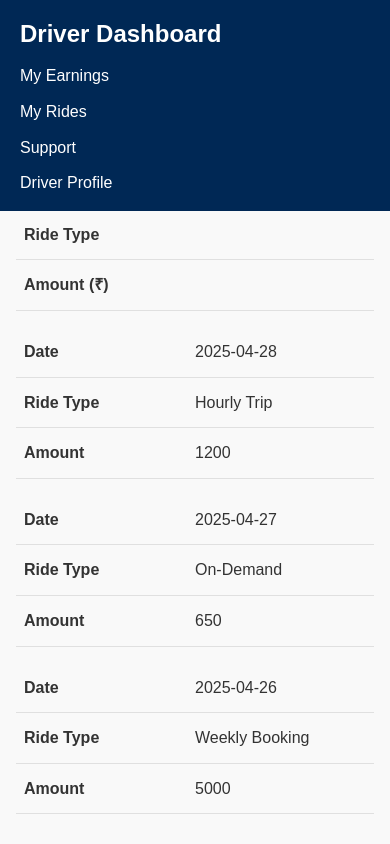
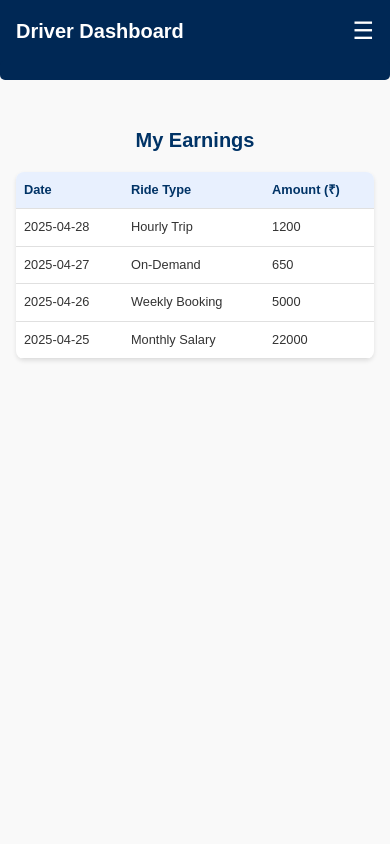
Before and after one commit to ayushmishra25/Tours-and-Travels, a React (Vite) app in the folder Frontend/: page /earnings in a window 390 px wide. Shown: the top 844 px of the page. Built offline with nearby package versions, Linux system fonts and the light colour scheme.

Commit message:
changes in driver  pages

```diff
--- a/Frontend/src/App.css
+++ b/Frontend/src/App.css
@@ -1474,60 +1474,87 @@ button.login-btn:hover {
     font-size: 14px;
   }
 }
-/* driver navbar css *//* Driver Navbar CSS */
+/* src/components/DriverNavbar.css */
 
 .driver-navbar {
   position: fixed;
   top: 0;
   left: 0;
   width: 100%;
-  background-color: var(--primary-color); /* Consistent with global style */
+  background-color: var(--primary-color);
   color: var(--white);
   display: flex;
+  align-items: center;
   justify-content: space-between;
+  padding: 0.75rem 1rem;
+  z-index: 1000;
+}
+
+.driver-navbar h1 {
+  margin: 0;
+  font-size: 1.25rem;
+}
+
+.driver-navbar .hamburger {
+  display: none;
+  font-size: 1.5rem;
+  cursor: pointer;
+}
+
+.driver-navbar .nav-menu {
+  display: flex;
   align-items: center;
-  padding: 15px 20px;
-  z-index: 1000;
-}
-
-.driver-navbar h1 {
-  font-size: 24px;
-}
-
-.driver-navbar nav ul {
+}
+
+.driver-navbar .nav-menu ul {
   list-style: none;
   display: flex;
-  gap: 20px;
-}
-
-.driver-navbar nav ul li {
-  display: inline;
-}
-
-.driver-navbar nav ul li a {
+  gap: 1rem;
+  margin: 0;
+  padding: 0;
+}
+
+.driver-navbar .nav-menu ul li a {
   color: var(--white);
   text-decoration: none;
-  font-size: 16px;
+  font-size: 1rem;
   transition: var(--transition);
 }
 
-.driver-navbar nav ul li a:hover {
+.driver-navbar .nav-menu ul li a:hover {
   color: var(--accent-color);
 }
 
-/* Responsive adjustments */
-@media (max-width: 768px) {
-  .driver-navbar {
+/* Mobile / smaller screens */
+@media (max-width: 768px) {
+  .driver-navbar .hamburger {
+    display: block;
+  }
+
+  .driver-navbar .nav-menu {
+    width: 100%;
+    max-height: 0;
+    overflow: hidden;
+    transition: max-height 0.3s ease;
     flex-direction: column;
-    align-items: flex-start;
-  }
-
-  .driver-navbar nav ul {
+  }
+
+  .driver-navbar .nav-menu.open {
+    max-height: 500px; /* enough to show all items */
+  }
+
+  .driver-navbar .nav-menu ul {
     flex-direction: column;
-    gap: 10px;
-    margin-top: 10px;
-  }
-}
+    gap: 0.5rem;
+    padding: 0.5rem 0;
+  }
+
+  .driver-navbar .nav-menu ul li a {
+    display: block;
+    padding: 0.5rem 1rem;
+  }
+}
+
 
 /*driver dashboard css */
 .driver-dashboard {
@@ -1895,58 +1922,84 @@ fieldset.account-details legend {
 /* Summary cards */
 
 /* Earnings table */
+/* Ensure content sits below fixed/sticky navbar */
+.earnings-container {
+  margin-top: 64px; /* adjust if navbar height differs */
+  padding: 2rem;
+  background: #f9f9f9;
+  min-height: calc(100vh - 64px);
+}
+
+.earnings-container h1 {
+  font-size: 2rem;
+  color: #003366;
+  margin-bottom: 1rem;
+}
+
+.earnings-list {
+  overflow-x: auto;
+  background: #fff;
+  border-radius: 0.5rem;
+  box-shadow: 0 2px 4px rgba(0,0,0,0.1);
+}
+
 .earnings-list table {
   width: 100%;
   border-collapse: collapse;
-}
+  min-width: 600px;
+}
+
 .earnings-list th,
 .earnings-list td {
-  padding: 0.75rem 0.5rem;
+  padding: 0.75rem 1rem;
   border-bottom: 1px solid #e0e0e0;
   text-align: left;
-}
+  white-space: nowrap;
+}
+
 .earnings-list th {
-  background: var(--header-bg);
-  color: var(--header-text);
-}
-.earnings-list tr:hover {
-  background: rgba(0,0,0,0.025);
-}
-
-/* Responsive */
-@media (max-width: 768px) {
-  .earnings-summary {
-    flex-direction: column;
-  }
-  .summary-card {
-    margin-bottom: 1rem;
-  }
-  .earnings-list table,
-  .earnings-list thead,
-  .earnings-list tbody,
+  background-color: #e8f0fe;
+  font-weight: 600;
+  color: #003366;
+}
+
+/* Responsive adjustments */
+@media (max-width: 768px) {
+  .earnings-container {
+    margin-top: 56px;
+    padding: 1.5rem;
+  }
+
+  .earnings-container h1 {
+    font-size: 1.5rem;
+  }
+
+  .earnings-list table {
+    min-width: 100%;
+  }
+
   .earnings-list th,
-  .earnings-list td,
-  .earnings-list tr {
-    display: block;
-  }
-  .earnings-list tr {
-    margin-bottom: 1rem;
-  }
   .earnings-list td {
-    padding-left: 50%;
-    position: relative;
-  }
-  .earnings-list td::before {
-    position: absolute;
-    left: 0;
-    width: 45%;
-    padding-left: 0.5rem;
-    font-weight: bold;
-    white-space: nowrap;
-  }
-  .earnings-list td:nth-of-type(1)::before { content: "Date"; }
-  .earnings-list td:nth-of-type(2)::before { content: "Ride Type"; }
-  .earnings-list td:nth-of-type(3)::before { content: "Amount"; }
+    padding: 0.5rem;
+    font-size: 0.9rem;
+  }
+}
+
+@media (max-width: 480px) {
+  .earnings-container {
+    margin-top: 48px;
+    padding: 1rem;
+  }
+
+  .earnings-container h1 {
+    font-size: 1.25rem;
+  }
+
+  .earnings-list th,
+  .earnings-list td {
+    padding: 0.5rem;
+    font-size: 0.8rem;
+  }
 }
 
 .rides-page {
@@ -2010,10 +2063,11 @@ fieldset.account-details legend {
   }
 }
 
-/*  src/pages/Support */
+/* Ensure content doesn’t overlap fixed navbar */
 .support-container {
   max-width: 800px;
   margin: 2rem auto;
+  margin-top: 100px; /* space below navbar */
   padding: 2rem;
   background: #fff;
   border-radius: 0.5rem;
@@ -2032,7 +2086,7 @@ fieldset.account-details legend {
 
 .feedback-message {
   margin-bottom: 1rem;
-  color: #fb2929;
+  color: #006400;
   font-weight: bold;
 }
 
@@ -2053,6 +2107,7 @@ fieldset.account-details legend {
   border: 1px solid #ccc;
   border-radius: 0.25rem;
   font-size: 1rem;
+  box-sizing: border-box;
 }
 
 .submit-btn {
@@ -2069,12 +2124,20 @@ fieldset.account-details legend {
   background: #002244;
 }
 
-@media (max-width: 640px) {
+@media (max-width: 768px) {
   .support-container {
     margin: 1rem;
+    margin-top: 80px;
     padding: 1rem;
   }
   .submit-btn {
     width: 100%;
   }
 }
+
+@media (max-width: 480px) {
+  .support-container {
+    margin-top: 70px;
+    padding: 0.75rem;
+  }
+}
--- a/Frontend/src/components/DriverNavbar.jsx
+++ b/Frontend/src/components/DriverNavbar.jsx
@@ -1,10 +1,15 @@
-import React from 'react';
+import React, { useState } from 'react';
 import { Link, useNavigate } from 'react-router-dom';
 import axios from 'axios';
 
 const DriverNavbar = () => {
   const navigate = useNavigate();
   const token = localStorage.getItem('token');
+  const [isOpen, setIsOpen] = useState(false);
+
+  const toggleMenu = () => {
+    setIsOpen(!isOpen);
+  };
 
   const handleLogout = async (e) => {
     e.preventDefault();
@@ -17,14 +22,12 @@ const DriverNavbar = () => {
     } catch (error) {
       console.error('Logout error:', error);
     } finally {
-      // Clear all relevant storage
       localStorage.removeItem('token');
       localStorage.removeItem('userId');
       localStorage.removeItem('user');
       localStorage.removeItem('userRole');
       localStorage.removeItem('driverAgreed');
       localStorage.removeItem('driverUploaded');
-      // Navigate back to login
       navigate('/login');
     }
   };
@@ -32,15 +35,20 @@ const DriverNavbar = () => {
   return (
     <header className="driver-navbar">
       <h1>Driver Dashboard</h1>
-      <nav>
+      <div className="hamburger" onClick={toggleMenu}>
+        ☰
+      </div>
+      <nav className={isOpen ? 'nav-menu open' : 'nav-menu'}>
         <ul>
-          <li><Link to="/earnings">My Earnings</Link></li>
-          <li><Link to="/trip-history">My Rides</Link></li>
-          <li><Link to="/support">Support</Link></li>
-          <li><Link to="/driver-profile">Driver Profile</Link></li>
+          <li><Link to="/earnings" onClick={toggleMenu}>My Earnings</Link></li>
+          <li><Link to="/trip-history" onClick={toggleMenu}>My Rides</Link></li>
+          <li><Link to="/support" onClick={toggleMenu}>Support</Link></li>
+          <li><Link to="/driver-profile" onClick={toggleMenu}>Driver Profile</Link></li>
           {token && (
             <li>
-              <a href="#" onClick={handleLogout}>Logout</a>
+              <a href="#" onClick={(e) => { toggleMenu(); handleLogout(e); }}>
+                Logout
+              </a>
             </li>
           )}
         </ul>
```
